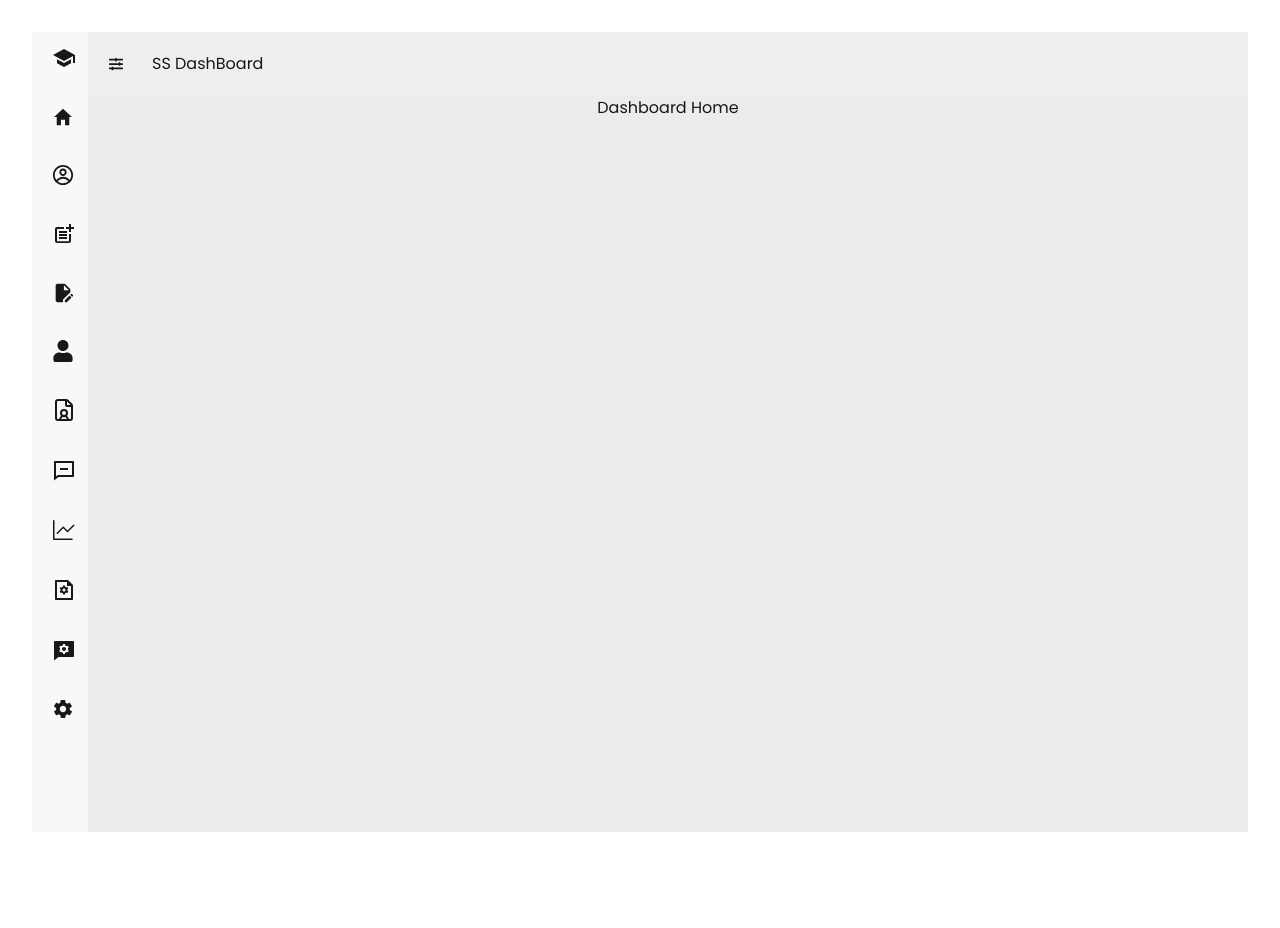
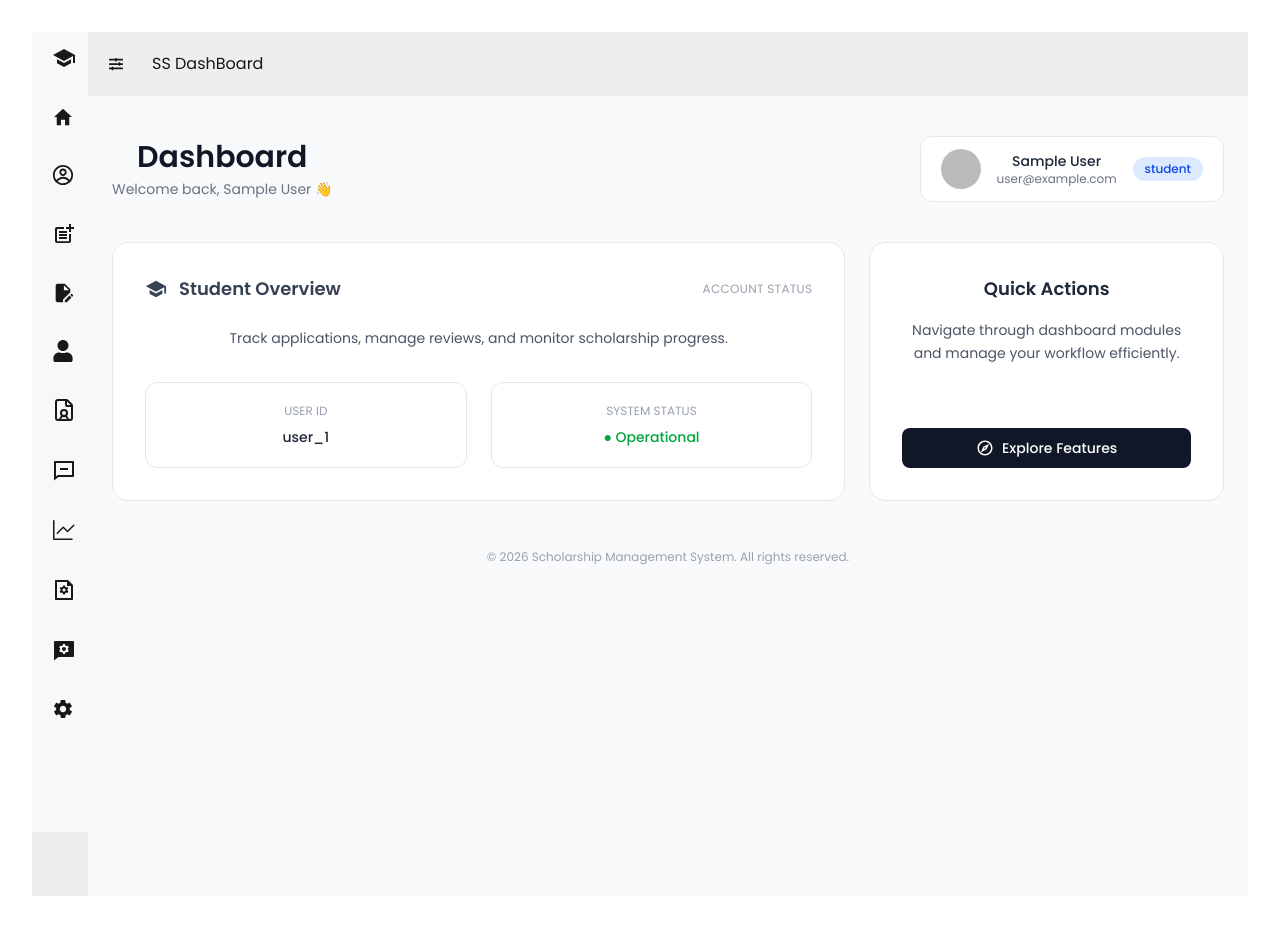
Before and after one commit to FokhrulSabel/scholar-source-client, a React (Vite) app: page /dashboard in a window 1280 px wide. Before the commit the page ends 864 px from the top, so only its background shows below. Built offline with nearby package versions, Linux system fonts and the light colour scheme; no server answers; sample sign-in values are in the browser's storage.

Commit message:
Dashboard: Home Dashboard

```diff
--- a/src/pages/Dashboard/DashboardHome/DashboardHome.jsx
+++ b/src/pages/Dashboard/DashboardHome/DashboardHome.jsx
@@ -1,11 +1,152 @@
-import React from 'react';
+import React from "react";
+import useRole from "../../../hooks/useRole";
+import useAuth from "../../../hooks/useAuth";
+import {
+  MdAdminPanelSettings,
+  MdSchool,
+  MdOutlineExplore,
+} from "react-icons/md";
+import { RiShieldUserFill } from "react-icons/ri";
+import Loader from "../../../components/Loader/Loader";
+import { motion } from "framer-motion";
 
 const DashboardHome = () => {
-    return (
-        <div>
-            <h2>Dashboard Home</h2>
+  const { role } = useRole();
+  const { user, loading } = useAuth();
+
+  const roleConfig = {
+    admin: {
+      title: "Administrator",
+      description:
+        "Manage system users, monitor analytics, and configure platform settings.",
+      icon: <MdAdminPanelSettings size={22} />,
+      badge: "bg-purple-100 text-purple-700",
+    },
+    moderator: {
+      title: "Moderator",
+      description:
+        "Review applications, manage approvals, and ensure content quality.",
+      icon: <RiShieldUserFill size={22} />,
+      badge: "bg-emerald-100 text-emerald-700",
+    },
+    student: {
+      title: "Student",
+      description:
+        "Track applications, manage reviews, and monitor scholarship progress.",
+      icon: <MdSchool size={22} />,
+      badge: "bg-blue-100 text-blue-700",
+    },
+  };
+
+  const current = roleConfig[role] || roleConfig.student;
+
+  if (loading) return <Loader />;
+
+  return (
+    <div className="min-h-screen bg-gray-50 px-6 py-10">
+      <motion.div
+        initial={{ opacity: 0, y: 20 }}
+        animate={{ opacity: 1, y: 0 }}
+        transition={{ duration: 0.4 }}
+        className="max-w-6xl mx-auto"
+      >
+        {/* Top Header */}
+        <div className="flex flex-col md:flex-row md:items-center md:justify-between mb-10 gap-6">
+          <div>
+            <h1 className="text-3xl font-semibold text-gray-900">Dashboard</h1>
+            <p className="text-sm text-gray-500 mt-1">
+              Welcome back, {user?.displayName || "User"} 👋
+            </p>
+          </div>
+
+          <div className="flex items-center gap-4 bg-white border border-gray-200 px-5 py-3 rounded-xl">
+            <img
+              src={user?.photoURL || "https://i.ibb.co/4pDNDk1/avatar.png"}
+              alt="Profile"
+              className="w-10 h-10 rounded-full object-cover"
+            />
+
+            <div className="text-sm">
+              <p className="font-medium text-gray-800">
+                {user?.displayName || "User"}
+              </p>
+              <p className="text-gray-500 text-xs">{user?.email}</p>
+            </div>
+
+            <span
+              className={`text-xs font-medium px-3 py-1 rounded-full ${current.badge}`}
+            >
+              {role || "student"}
+            </span>
+          </div>
         </div>
-    );
+
+        {/* Main Grid */}
+        <div className="grid md:grid-cols-3 gap-6">
+          {/* Account Overview Card */}
+          <div className="col-span-2 bg-white border border-gray-200 rounded-2xl p-8 hover:shadow-sm transition">
+            <div className="flex items-center justify-between mb-6">
+              <div className="flex items-center gap-3 text-gray-700">
+                {current.icon}
+                <h2 className="text-lg font-semibold">
+                  {current.title} Overview
+                </h2>
+              </div>
+              <span className="text-xs text-gray-400 uppercase tracking-wide">
+                Account Status
+              </span>
+            </div>
+
+            <p className="text-sm text-gray-600 leading-relaxed">
+              {current.description}
+            </p>
+
+            <div className="mt-8 grid grid-cols-2 gap-6">
+              <div className="border border-gray-200 rounded-xl p-5">
+                <p className="text-xs text-gray-400 uppercase mb-2">User ID</p>
+                <p className="text-sm font-medium text-gray-800">
+                  {user?.uid?.slice(0, 10)}
+                </p>
+              </div>
+
+              <div className="border border-gray-200 rounded-xl p-5">
+                <p className="text-xs text-gray-400 uppercase mb-2">
+                  System Status
+                </p>
+                <p className="text-sm font-medium text-green-600">
+                  ● Operational
+                </p>
+              </div>
+            </div>
+          </div>
+
+          {/* Quick Actions */}
+          <div className="bg-white border border-gray-200 rounded-2xl p-8 hover:shadow-sm transition flex flex-col justify-between">
+            <div>
+              <h2 className="text-lg font-semibold text-gray-800 mb-4">
+                Quick Actions
+              </h2>
+              <p className="text-sm text-gray-600 leading-relaxed">
+                Navigate through dashboard modules and manage your workflow
+                efficiently.
+              </p>
+            </div>
+
+            <button className="mt-8 flex items-center justify-center gap-2 bg-gray-900 text-white text-sm font-medium py-2.5 rounded-lg hover:bg-gray-800 transition">
+              <MdOutlineExplore size={18} />
+              Explore Features
+            </button>
+          </div>
+        </div>
+
+        {/* Footer */}
+        <div className="mt-12 text-xs text-gray-400 text-center">
+          © {new Date().getFullYear()} Scholarship Management System. All rights
+          reserved.
+        </div>
+      </motion.div>
+    </div>
+  );
 };
 
 export default DashboardHome;
```
